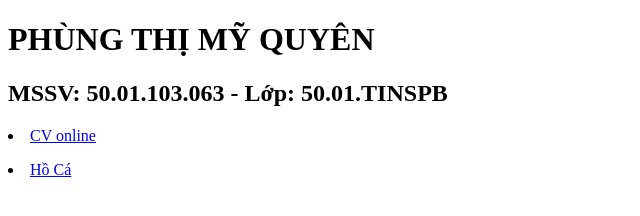
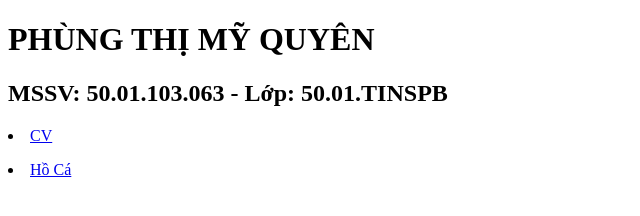
Before and after one commit to Ptmq-sptinB/Mq-sptinB, a plain HTML site: page index.html in a window 1280 px wide. Shown: the full height of the page, 0-640 px from the left. Drawn offline with Linux system fonts and the light colour scheme.

Commit message:
Update index.html

```diff
--- a/index.html
+++ b/index.html
@@ -8,7 +8,7 @@
 <body>
     <h1>PHÙNG THỊ MỸ QUYÊN</h1>
     <h2>MSSV: 50.01.103.063 - Lớp: 50.01.TINSPB</h2>
-    <p><a href="cv.html"><li>CV online</li></a></p>
+    <p><a href="cv.html"><li>CV</li></a></p>
     <p><a href="hoca.html"><li>Hồ Cá</li></a></P>
 </body>
 </html>
```
